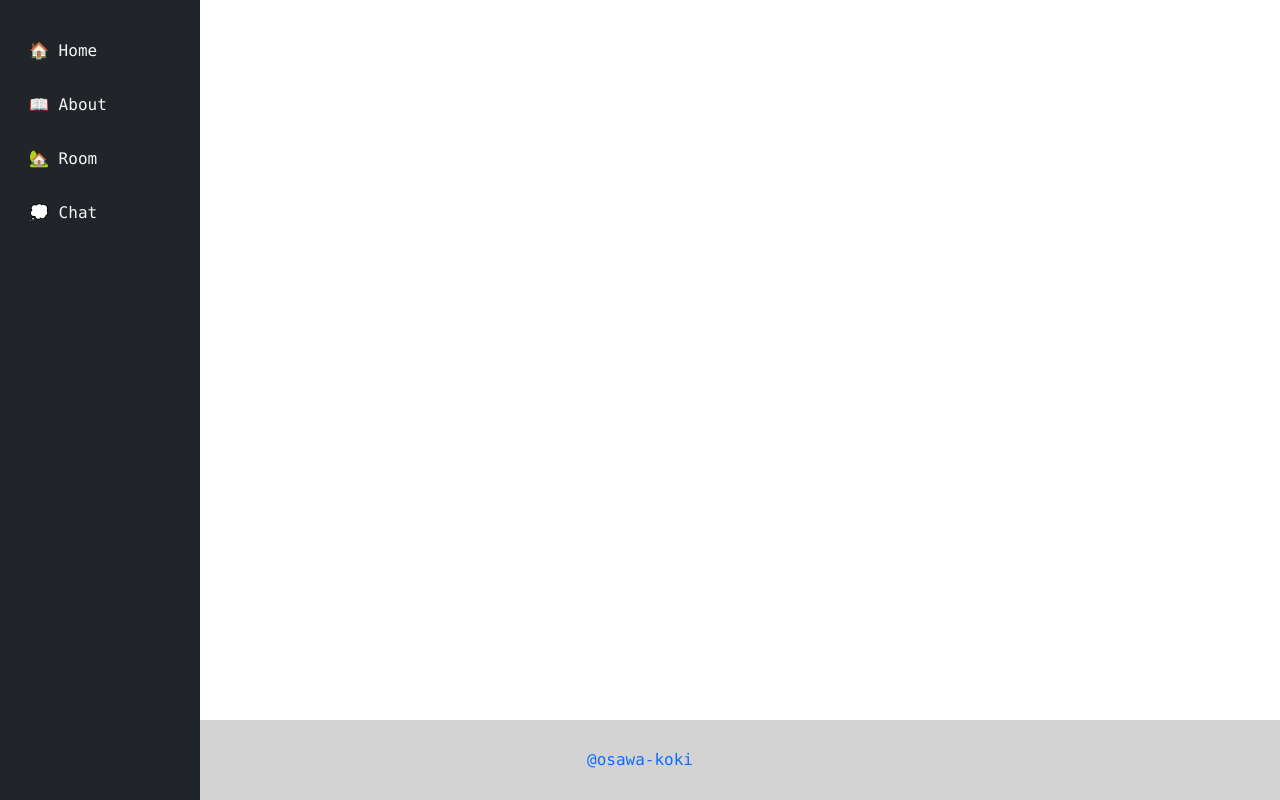
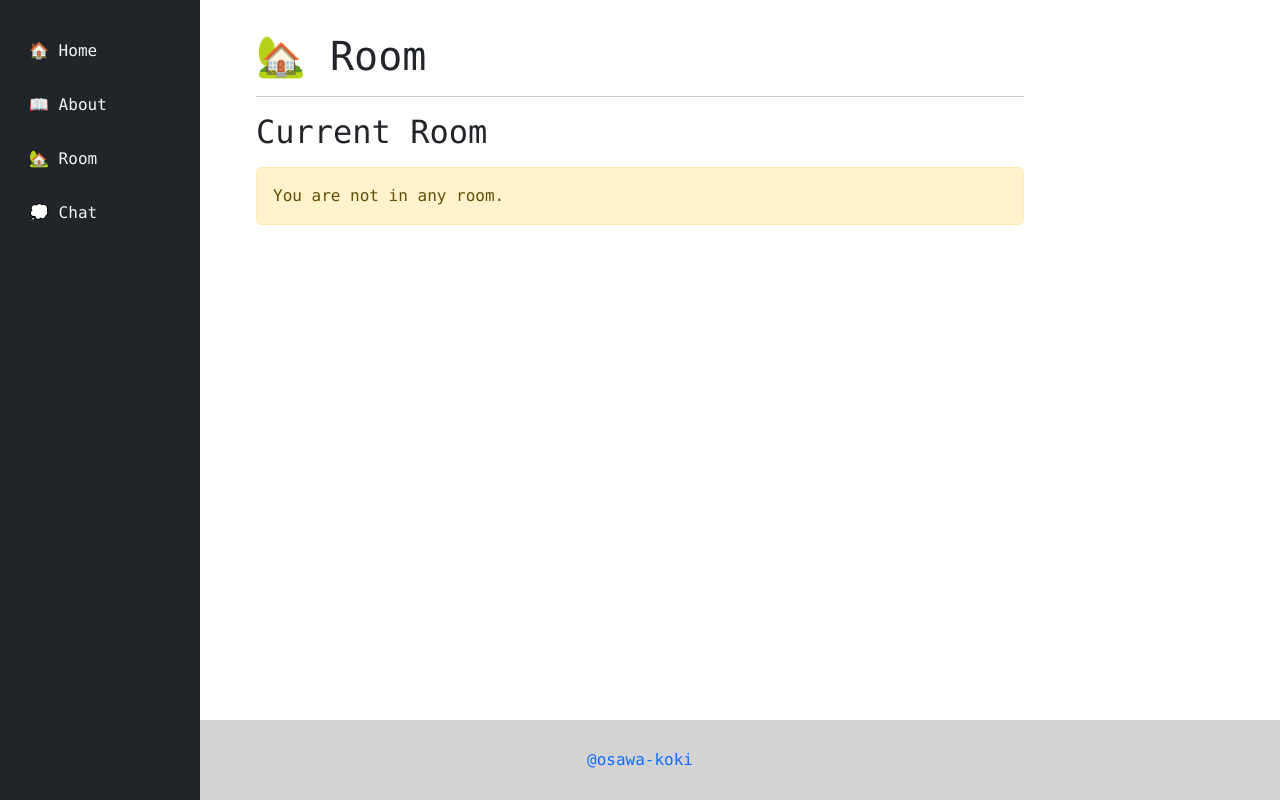
Before and after one commit to osawa-koki/simple-encrypted-chat-room.rb, a Next.js app in the folder client/: page /room in a window 1280 px wide. Built offline with nearby package versions, Linux system fonts and the light colour scheme.

Commit message:
Current Room

```diff
--- a/client/pages/room.tsx
+++ b/client/pages/room.tsx
@@ -12,6 +12,27 @@ export default function RoomPage() {
   return (
     <Layout>
       <div id="Room">
+        <h1>🏡 Room</h1>
+        <hr />
+        <h2>Current Room</h2>
+        {
+          sharedData.current_room ? (
+            <Form className="mt-3">
+              <Form.Group>
+                <Form.Label>Room Name</Form.Label>
+                <Form.Control type="text" value={sharedData.current_room.room_name} readOnly />
+              </Form.Group>
+              <Form.Group>
+                <Form.Label>Description</Form.Label>
+                <Form.Control type="text" value={sharedData.current_room.description} readOnly />
+              </Form.Group>
+            </Form>
+          ) : (
+            <Alert variant="warning" className="mt-3">
+              You are not in any room.
+            </Alert>
+          )
+        }
       </div>
     </Layout>
   );
```
